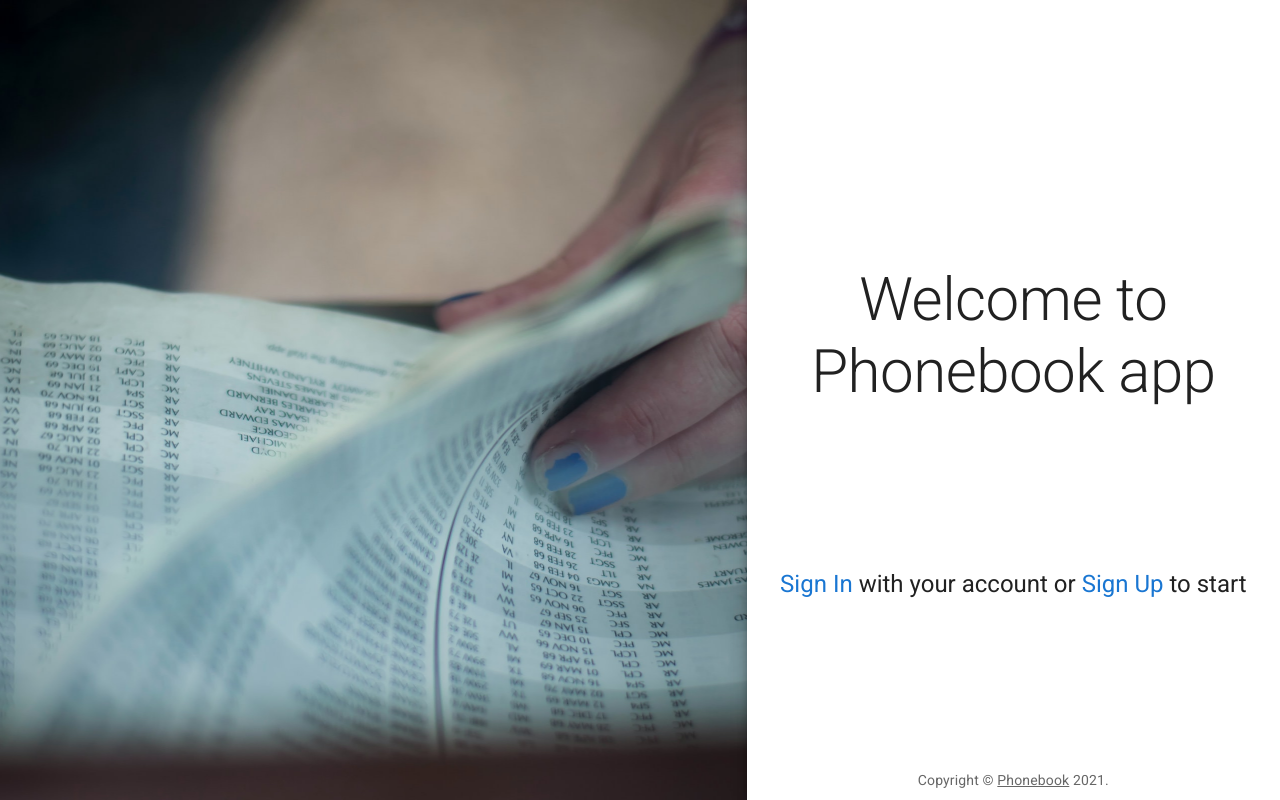
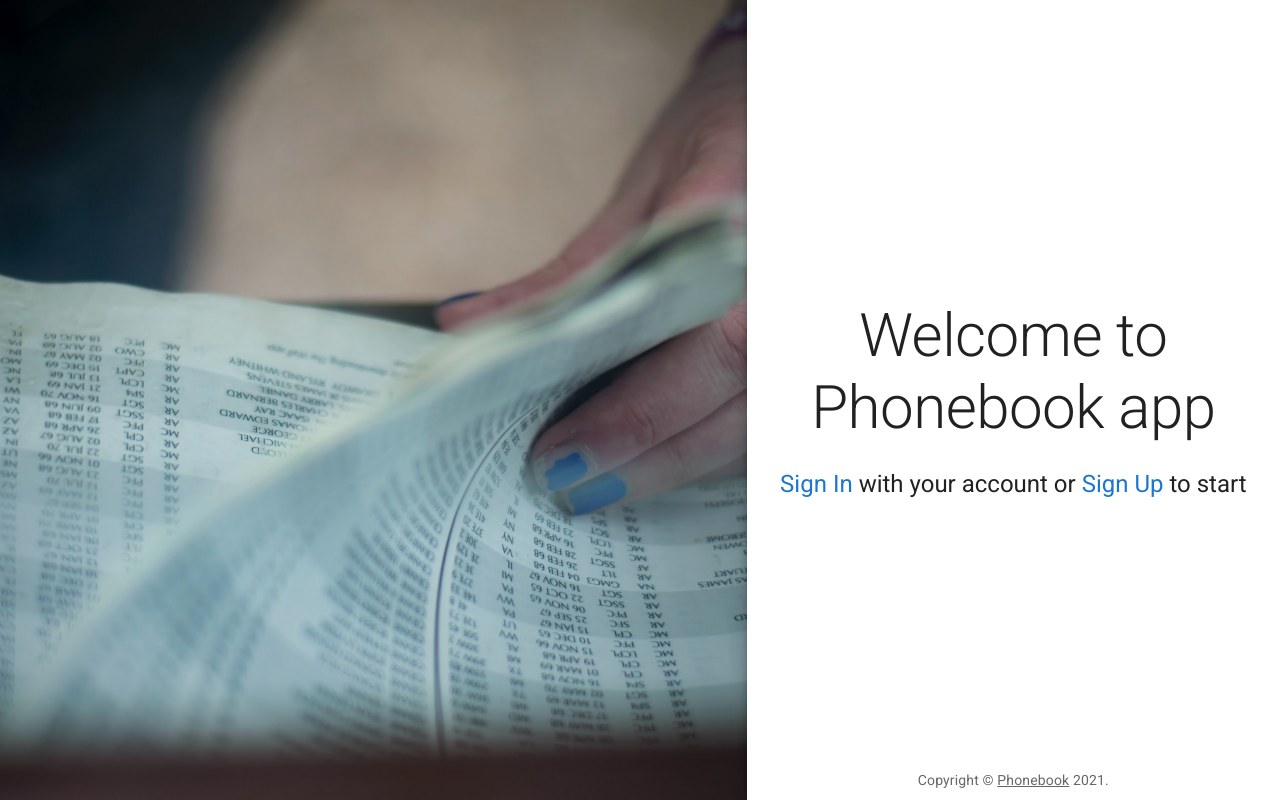
Before and after one commit to krukroman/goit-react-hw-08-phonebook, a React (Create React App) app: page / in a window 1280 px wide. Built offline with nearby package versions, Linux system fonts and the light colour scheme.

Commit message:
corrections

```diff
--- a/src/components/WelcomeLoginedUser/WelcomeLoginedUser.js
+++ b/src/components/WelcomeLoginedUser/WelcomeLoginedUser.js
@@ -14,7 +14,6 @@ export default function WelcomeLoginedUser() {
       <UserPic
         name="User"
         sx={{
-          mt: 3,
           width: 56,
           height: 56,
         }}
--- a/src/components/WelcomeMain/WelcomeMain.js
+++ b/src/components/WelcomeMain/WelcomeMain.js
@@ -9,19 +9,12 @@ export default function WelcomeMain() {
         alignItems: 'center',
       }}
     >
-      <Typography
-        component="h1"
-        variant="h2"
-        sx={{
-          mt: 8,
-        }}
-        align="center"
-      >
+      <Typography component="h1" variant="h2" align="center">
         Welcome to Phonebook app
       </Typography>
       <Typography
         sx={{
-          mt: 20,
+          mt: 3,
         }}
         variant="h5"
         align="center"
```
